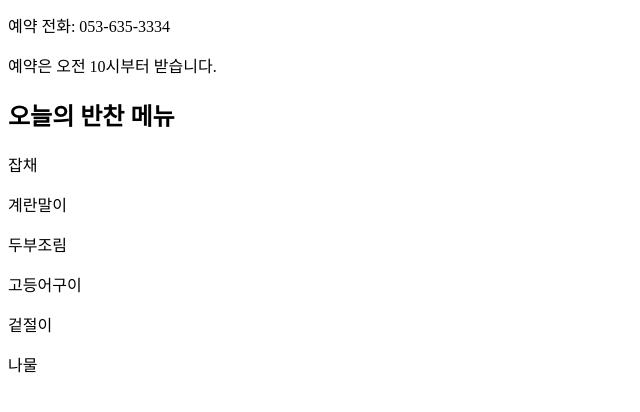
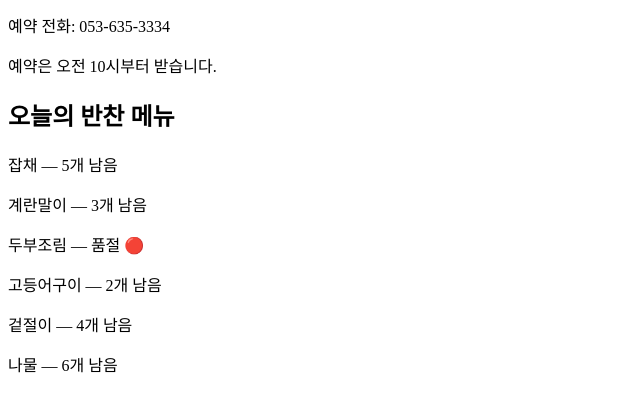
Before and after one commit to kimteahwan0049-beep/minseok-banchan, a plain HTML site: page index.html in a window 1280 px wide. Shown: the part 116-528 px from the top of the page, without its empty margins (0-640 px from the left). Drawn offline with Linux system fonts and the light colour scheme.

Commit message:
Update index.html

```diff
--- a/index.html
+++ b/index.html
@@ -11,11 +11,11 @@
 <p>예약 전화: 053-635-3334</p>
 <p>예약은 오전 10시부터 받습니다.</p>
  <h2>오늘의 반찬 메뉴</h2>
- <p>잡채</p>
-<p>계란말이</p>
-<p>두부조림</p>
-<p>고등어구이</p>
-<p>겉절이</p>
-<p>나물</p>
+ <p>잡채 — 5개 남음</p>
+<p>계란말이 — 3개 남음</p>
+<p>두부조림 — 품절 🔴</p>
+<p>고등어구이 — 2개 남음</p>
+<p>겉절이 — 4개 남음</p>
+<p>나물 — 6개 남음</p>
 </body>
 </html>
```
